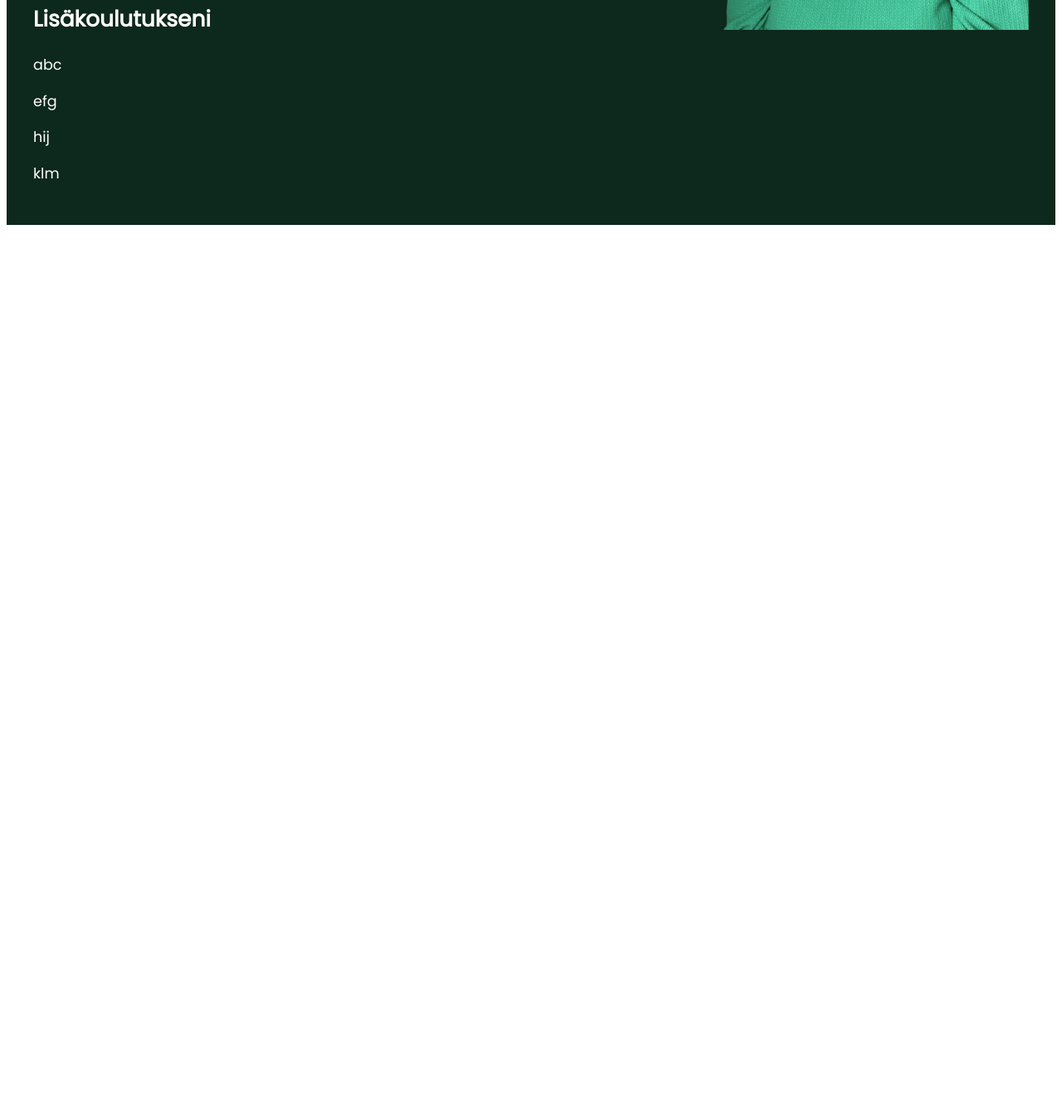
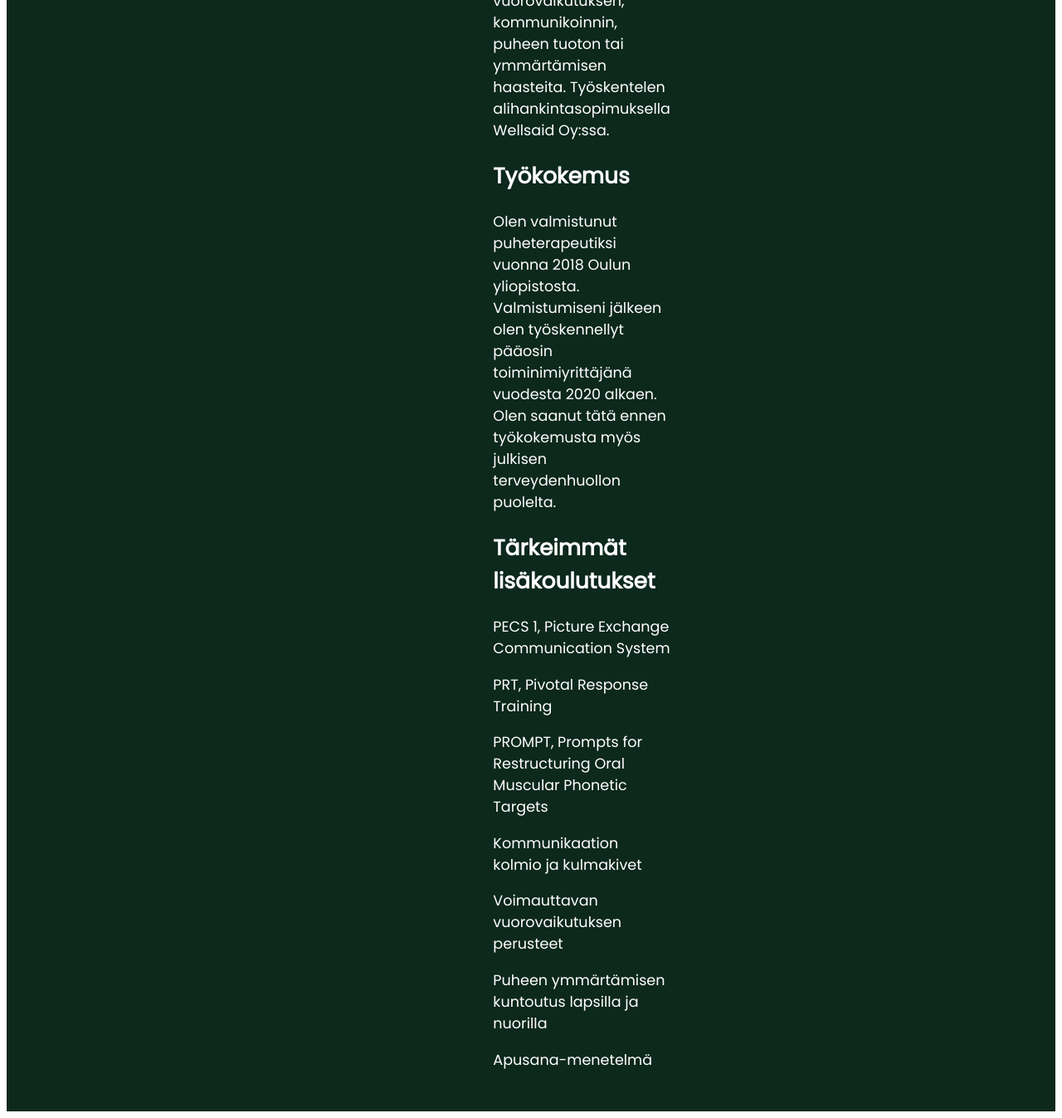
Before and after one commit to maarumarski/maarumarski.github.io, a plain HTML site: page maria.html in a window 1280 px wide. Shown: the part 684-2031 px from the top of the page at 83% size. Before the commit the page ends 963 px from the top, so only its background shows below. Drawn offline with Linux system fonts and the light colour scheme.

Commit message:
lisäkoulutukset, maria kuvan tausta, maria otsikon tausta

```diff
--- a/css/tyyli.css
+++ b/css/tyyli.css
@@ -67,4 +67,5 @@ header img {
     width: 400px;
     height: auto;
     max-height: 500px;
+    background-color: #0d281d;
 }
--- a/maria.html
+++ b/maria.html
@@ -21,9 +21,10 @@
     </header>
 
     <main>
-        <h1>Hei siellä! Tervetuloa nettisivulleni.</h1> <!-- iso otsikko -->
+
 
         <div class="esittely"> <!-- esittelypaketti -->
+            <h1>Hei siellä! Tervetuloa nettisivulleni.</h1> <!-- iso otsikko -->
             <div class="teksti"><!-- esittelyn teksti -->
                 <p>Minä olen Maria ja tällä sivulla kerron työnkuvastani, työkokekemuksestani ja lisäkoulutuksistani.
                 </p>
@@ -42,12 +43,14 @@
                     myös julkisen
                     terveydenhuollon puolelta.</p>
 
-                <h2>Lisäkoulutukseni</h2><!-- väliotsikko -->
-                <p>abc</p>
-                <p>efg</p>
-                <p>hij</p>
-                <p>klm</p>
-
+                <h2>Tärkeimmät lisäkoulutukset</h2><!-- väliotsikko -->
+                <p>PECS 1, Picture Exchange Communication System</p>
+                <p>PRT, Pivotal Response Training</p>
+                <p>PROMPT, Prompts for Restructuring Oral Muscular Phonetic Targets</p>
+                <p>Kommunikaation kolmio ja kulmakivet</p>
+                <p>Voimauttavan vuorovaikutuksen perusteet</p>
+                <p>Puheen ymmärtämisen kuntoutus lapsilla ja nuorilla</p>
+                <p>Apusana-menetelmä</p>
 
             </div>
 
```
